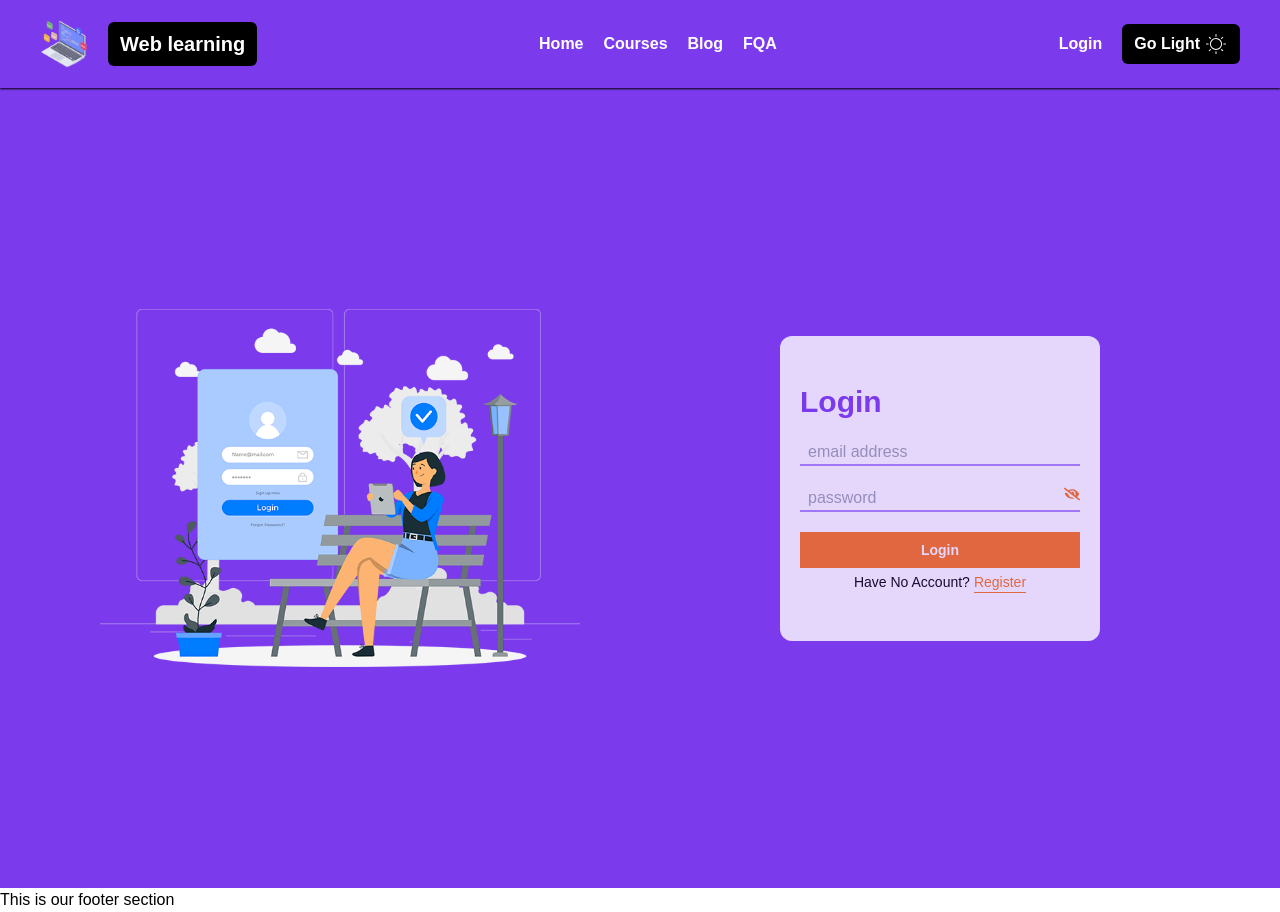
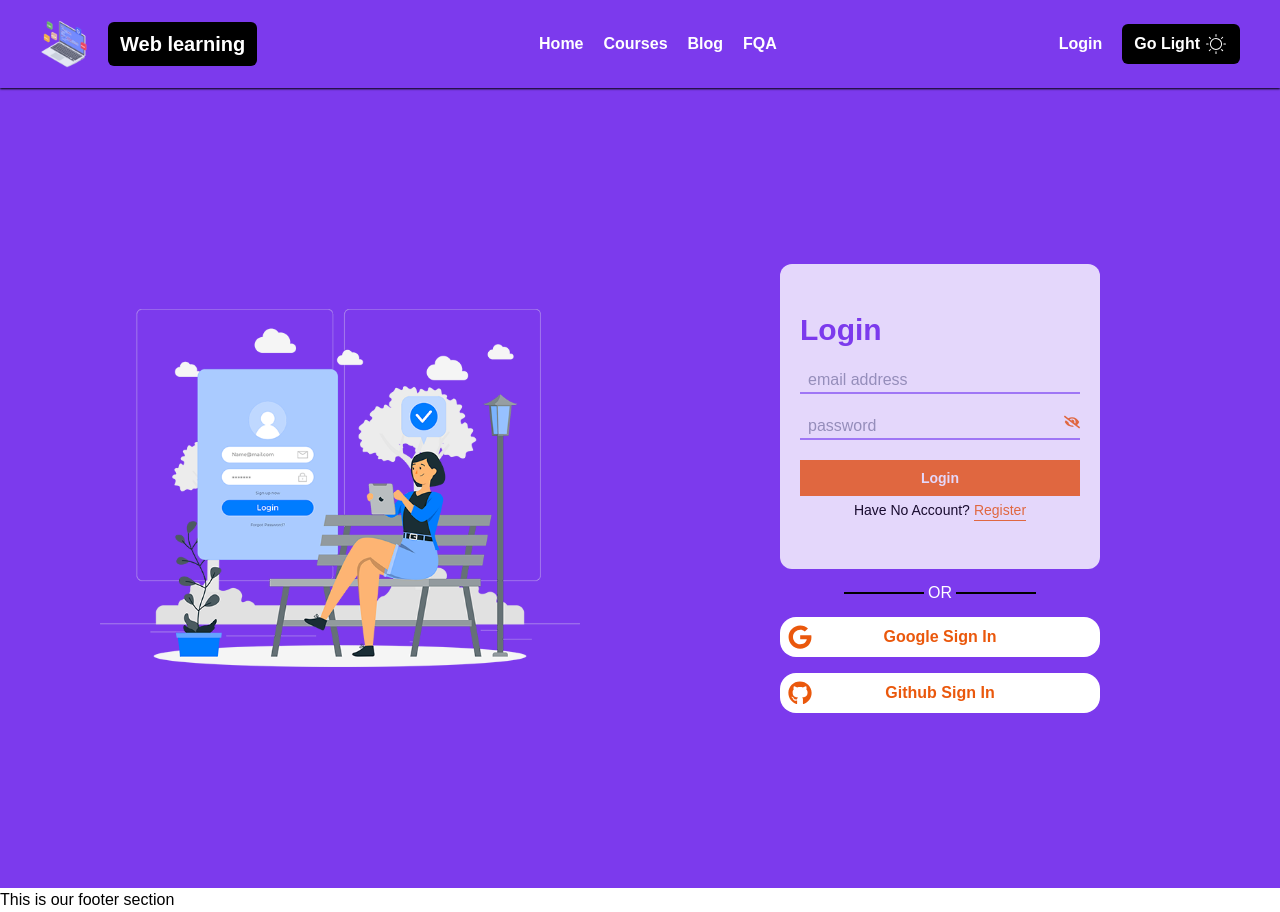
Before and after one commit to mostafizurRahaman/Web-Learning-, a React (Create React App) app: page /login in a window 1280 px wide. Built offline with nearby package versions, Linux system fonts and the light colour scheme; no server answers.

Commit message:
Github and Google login button and sign in done

```diff
--- a/public/index.html
+++ b/public/index.html
@@ -24,7 +24,7 @@
       work correctly both with client-side routing and a non-root public URL.
       Learn how to configure a non-root public URL by running `npm run build`.
     -->
-    <title>React App</title>
+    <title>Web learning</title>
   </head>
   <body>
     <noscript>You need to enable JavaScript to run this app.</noscript>
--- a/src/Pages/Login/Login.js
+++ b/src/Pages/Login/Login.js
@@ -1,137 +1,224 @@
-import React from 'react';
-import { useState, useContext } from 'react';
-import {  FaEye, FaEyeSlash } from 'react-icons/fa';
-import { Link, useLocation, useNavigate } from 'react-router-dom';
-import Swal from 'sweetalert2';
-import loginImage from '../../Assets/img/login.png'
-import { AuthContext } from './../../AuthProvider/AuthProvider';
+import React from "react";
+import { useState, useContext } from "react";
+import { FaEye, FaEyeSlash, FaGithub, FaGoogle } from "react-icons/fa";
+import { Link, useLocation, useNavigate } from "react-router-dom";
+import Swal from "sweetalert2";
+import loginImage from "../../Assets/img/login.png";
+import { AuthContext } from "./../../AuthProvider/AuthProvider";
 const Login = () => {
    const [show, setShow] = useState(true);
-   const {LogIn, setUser, setLoading} = useContext(AuthContext);
+   const { LogIn, setUser, setLoading, GoogleSignIn, GithubSignIn } = useContext(AuthContext);
    const location = useLocation();
    const navigate = useNavigate();
-   const from = location.state?.from?.pathname || '/';
+   const from = location.state?.from?.pathname || "/";
    const [userInfo, setUserInfo] = useState({
-      email: '',
-      password: '',
+      email: "",
+      password: "",
    });
    const [error, setError] = useState({
-      email: '',
-      password: '',
-      general: '',
-   })
+      email: "",
+      password: "",
+      general: "",
+   });
 
    const handleEmail = (e) => {
       const email = e.target.value;
-      if(!/^[^\s@]+@[^\s@]+\.[^\s@]+$/.test(email)){
-            setError({...error, email: 'please enter a valid email: '});
-            setUserInfo({...userInfo, email: email})
-      }else{
-         setError({...error, email: ''});
-         setUserInfo({...userInfo, email: email})
+      if (!/^[^\s@]+@[^\s@]+\.[^\s@]+$/.test(email)) {
+         setError({ ...error, email: "please enter a valid email: " });
+         setUserInfo({ ...userInfo, email: email });
+      } else {
+         setError({ ...error, email: "" });
+         setUserInfo({ ...userInfo, email: email });
       }
-   }
+   };
 
    const handlePassword = (e) => {
       const password = e.target.value;
-       if(!/(?=.*[A-Z])/.test(password)){
-         setError({...error, password: 'minimum one uppercase'});
-         setUserInfo({...userInfo, password: password})
-      }else if(!/(?=.*[a-z])/.test(password)){
-         setError({...error,password: 'minimum one lowercase' })
-         setUserInfo({...userInfo, password: password})
-      }else if(!/(?=.*[0-9])/.test(password)){
-         setError({...error, password:'minimum one number'})
-         setUserInfo({...userInfo, password:password})
-      }else if(!/(?=.*[!@#$%^&*])/.test(password)){
-            setError({...error,password: 'enter one special letter' })
-            setUserInfo({...userInfo, password:password})
-      }else if(password.length < 8){
-         setError({...error, password: 'must be 8 digits'});
-         setUserInfo({...userInfo, password: password})
+      if (!/(?=.*[A-Z])/.test(password)) {
+         setError({ ...error, password: "minimum one uppercase" });
+         setUserInfo({ ...userInfo, password: password });
+      } else if (!/(?=.*[a-z])/.test(password)) {
+         setError({ ...error, password: "minimum one lowercase" });
+         setUserInfo({ ...userInfo, password: password });
+      } else if (!/(?=.*[0-9])/.test(password)) {
+         setError({ ...error, password: "minimum one number" });
+         setUserInfo({ ...userInfo, password: password });
+      } else if (!/(?=.*[!@#$%^&*])/.test(password)) {
+         setError({ ...error, password: "enter one special letter" });
+         setUserInfo({ ...userInfo, password: password });
+      } else if (password.length < 8) {
+         setError({ ...error, password: "must be 8 digits" });
+         setUserInfo({ ...userInfo, password: password });
+      } else {
+         setError({ ...error, password: "" });
+         setUserInfo({ ...userInfo, password: password });
       }
-      else{
-         setError({...error, password: ''})
-         setUserInfo({...userInfo, password: password})
-      }
-   }
+   };
 
    const handleSubmit = (e) => {
       e.preventDefault();
       const form = e.target;
       console.log(userInfo.email, userInfo.password);
       LogIn(userInfo.email, userInfo.password)
+         .then((res) => {
+            const user = res.user;
+            if (user?.emailVerified) {
+               Swal.fire({
+                  position: "center-center",
+                  icon: "success",
+                  title: "successfull ",
+                  confirmButtonText: "ok",
+               });
+               setUser(user);
+               navigate(from, { replace: true });
+               form.reset();
+            } else {
+               Swal.fire({
+                  position: "center-center",
+                  icon: "warn",
+                  title: "without  email verification you can not login.",
+                  confirmButtonText: "ok",
+               });
+            }
+         })
+         .catch((err) => {
+            setError({ ...error, general: err.message });
+         })
+         .finally(() => {
+            setLoading(false);
+         });
+   };
+
+   const handleGoogleSignIn = () => {
+      GoogleSignIn()
+         .then((res) => {
+            const user = res.user;
+            // setUser(user);
+            console.log(user);
+            Swal.fire({
+               position: "center-center",
+               icon: "success",
+               title: "successfull ",
+               confirmButtonText: "ok",
+            });
+            navigate(from, {replace: true})
+         })
+         .catch((err) => {
+            setError({ ...error, general: err.message });
+         });
+   };
+
+
+   const handleGithubSignIn = () => {
+      GithubSignIn()
       .then(res => {
          const user = res.user;
-         if(user?.emailVerified){
-            Swal.fire({
-               position: 'center-center',
-               icon: 'success',
-               title: 'successfull ',
-               confirmButtonText: 'ok',
-             })
-             setUser(user);
-             navigate(from , {replace: true});
-             form.reset();
-         }else{
-            Swal.fire({
-               position: 'center-center',
-               icon: 'warn',
-               title: 'without  email verification you can not login.',
-               confirmButtonText: 'ok',
-             });
-         }
-
+         console.log(user);
       })
       .catch(err => {
-         setError({...error, general: err.message})
-      })
-      .finally(()=>{
-         setLoading(false);
+         setError({...error, general: err.message })
       })
    }
    return (
       <div>
-         <div  className='flex md:flex-row items-center w-full py-5 px-4 md:px-10 bg-violet-600 dark:bg-gray-800 flex-col-reverse justify-between h-auto gap-7 md:gap-0 md:h-screen  '>
-      <div className='w-full md:w-1/2  flex items-center justify-center md:order-2'>
-         <form className='w-80 p-5 py-12 flex flex-col gap-5 bg-white h-auto rounded-xl opacity-80 dark:bg-black' onSubmit={handleSubmit} >
+         <div className="flex md:flex-row items-center w-full py-5 px-4 md:px-10 bg-violet-600 dark:bg-gray-800 flex-col-reverse justify-between h-auto gap-7 md:gap-0 md:h-screen  ">
+            <div className="w-full md:w-1/2  flex flex-col items-center justify-center md:order-2">
+               <form
+                  className="w-80 p-5 py-12 flex flex-col gap-5 bg-white h-auto rounded-xl opacity-80 dark:bg-black"
+                  onSubmit={handleSubmit}
+               >
                   <div>
-               <h2 className='text-3xl font-bold dark:text-white  text-violet-600'> Login </h2>
+                     <h2 className="text-3xl font-bold dark:text-white  text-violet-600">
+                        {" "}
+                        Login{" "}
+                     </h2>
                   </div>
 
-            <div className='flex flex-col'>
-               <input className='w-full bg-transparent  border-0 border-b-2  border-violet-500 text-violet-600  px-2 focus:pb-1 outline-none duration-1000 transition-all font-medium focus:italic border-opacity-75' type="email" name='email' placeholder='email address'  required onChange={handleEmail} />
-               {
-                 error.email && <p className='text-red-500 text-center'><small>{error.email}</small></p>
-               }
+                  <div className="flex flex-col">
+                     <input
+                        className="w-full bg-transparent  border-0 border-b-2  border-violet-500 text-violet-600  px-2 focus:pb-1 outline-none duration-1000 transition-all font-medium focus:italic border-opacity-75"
+                        type="email"
+                        name="email"
+                        placeholder="email address"
+                        required
+                        onChange={handleEmail}
+                     />
+                     {error.email && (
+                        <p className="text-red-500 text-center">
+                           <small>{error.email}</small>
+                        </p>
+                     )}
                   </div>
-            <div className='flex flex-col '>
-               <label htmlFor="password" className='relative w-full flex' >
-               <input className='w-full bg-transparent  border-0 border-b-2  border-violet-500 text-violet-600  px-2 focus:pb-1 outline-none duration-1000 transition-all font-medium focus:italic border-opacity-75' id='password' type={`${show ? 'text' : 'password'}`} name='password' placeholder="password" onChange={handlePassword}  required/>
-               <div className='absolute right-0 text-orange-500' onClick={()=> setShow(!show)}>
-                  {
-                     show ? <FaEyeSlash></FaEyeSlash> : <FaEye></FaEye>
-                  }
+                  <div className="flex flex-col ">
+                     <label htmlFor="password" className="relative w-full flex">
+                        <input
+                           className="w-full bg-transparent  border-0 border-b-2  border-violet-500 text-violet-600  px-2 focus:pb-1 outline-none duration-1000 transition-all font-medium focus:italic border-opacity-75"
+                           id="password"
+                           type={`${show ? "text" : "password"}`}
+                           name="password"
+                           placeholder="password"
+                           onChange={handlePassword}
+                           required
+                        />
+                        <div
+                           className="absolute right-0 text-orange-500"
+                           onClick={() => setShow(!show)}
+                        >
+                           {show ? <FaEyeSlash></FaEyeSlash> : <FaEye></FaEye>}
                         </div>
                      </label>
-               {
-                   error.password && <p className='text-red-500'><small>{error.password}</small></p>
-               }
+                     {error.password && (
+                        <p className="text-red-500">
+                           <small>{error.password}</small>
+                        </p>
+                     )}
                   </div>
-           <div className='flex  flex-col text-white text-sm  gap-1 '>
-           <button className='bg-orange-500 px-3 py-2 text-white  font-bold hover:text-black dark:text-white justify-center'>Login</button>
-           <p className='text-sm text-black dark:text-white flex items-center gap-1 capitalize justify-center'>Have no account? <Link to='/register' className='text-orange-500 border-b border-orange-500 '>
-            Register</Link></p>
+                  <div className="flex  flex-col text-white text-sm  gap-1 ">
+                     <button className="bg-orange-500 px-3 py-2 text-white  font-bold hover:text-black dark:text-white justify-center">
+                        Login
+                     </button>
+                     <p className="text-sm text-black dark:text-white flex items-center gap-1 capitalize justify-center">
+                        Have no account?{" "}
+                        <Link
+                           to="/register"
+                           className="text-orange-500 border-b border-orange-500 "
+                        >
+                           Register
+                        </Link>
+                     </p>
                   </div>
-            {
-               error.general && <p className='text-red-600'> <small className='text-red-600'>{error.general}</small></p>
-            }
-
+                  {error.general && (
+                     <p className="text-red-600">
+                        {" "}
+                        <small className="text-red-600">{error.general}</small>
+                     </p>
+                  )}
                </form>
+               <div className="flex items-center gap-1  my-3">
+                  <div
+                     className="bg-black dark:bg-white w-20"
+                     style={{ height: "2px" }}
+                  ></div>
+                  <p className="text-white">OR</p>
+                  <div
+                     className="bg-black  dark:bg-white w-20"
+                     style={{ height: "2px" }}
+                  ></div>
+               </div>
+               <div className="w-80">
+                  <button className="relative  w-full px-2 py-2 bg-white dark:bg-dark font-bold text-orange-600 rounded-2xl" onClick={handleGoogleSignIn}>
+                     <FaGoogle className="absolute top-2 left-2 text-2xl"></FaGoogle>{" "}
+                     Google Sign In
+                  </button>
+                  <button className="mt-4 relative  w-full px-2 py-2 bg-white dark:bg-dark font-bold text-orange-600 rounded-2xl" onClick={handleGithubSignIn}>
+                     <FaGithub className="absolute top-2 left-2 text-2xl"></FaGithub>{" "}
+                     Github Sign In
+                  </button>
+               </div>
             </div>
 
-      <div className=' sm:w-5/6 md:w-1/2 '>
-           <img src={loginImage} alt="" className='w-4/5 mx-auto'/>
+            <div className=" sm:w-5/6 md:w-1/2 ">
+               <img src={loginImage} alt="" className="w-4/5 mx-auto" />
             </div>
          </div>
       </div>
```
Also changed, not shown: 1 other file (tests, documents, lock files or other folders). Lines whose indentation alone changed are shown as unchanged.
